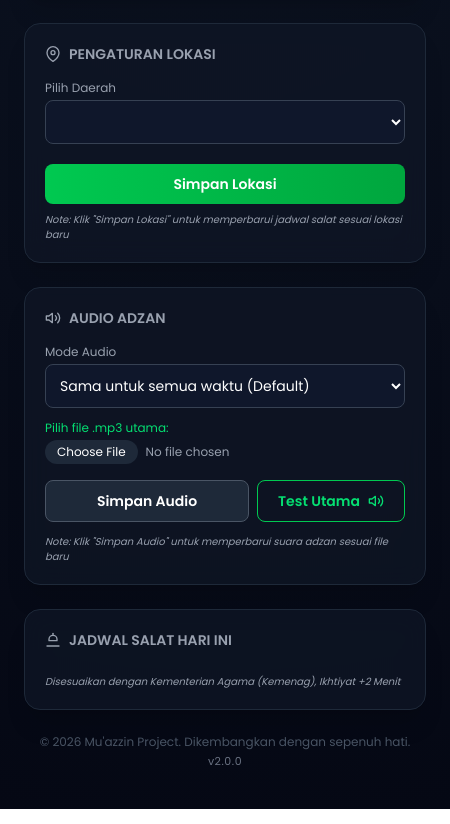
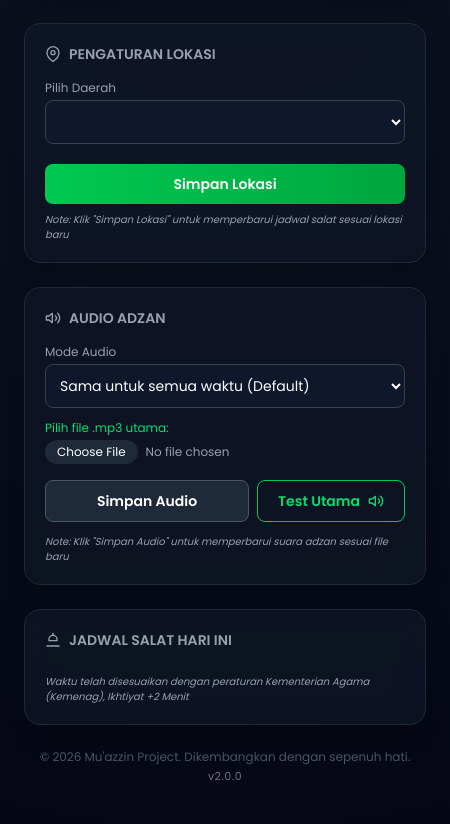
Before and after one commit to Yusrilriandi/adzan-app, an Electron app: page renderer/index.html in a window 450 px wide. Shown: the part 165-989 px from the top of the page. Drawn offline with Linux system fonts and the light colour scheme; no server answers.

Commit message:
UPDATE FIELD V4.0.5

```diff
--- a/renderer/app.js
+++ b/renderer/app.js
@@ -25,7 +25,7 @@ const translations = {
     saveAudioNote: 'Catatan: Klik "Simpan Audio" untuk memperbarui suara adzan sesuai file baru',
     saveLocNote: 'Catatan: Klik "Simpan Lokasi" untuk memperbarui jadwal salat sesuai lokasi baru',
     footerText: 'Hak Cipta & Copy; 2026 Mu\'azzin Project. Dikembangkan dengan sepenuh hati.',
-    scheduleNote: 'Waktu disesuaikan dengan peraturan Kementerian Agama (Kemenag), Ikhtiyat +2 Menit.'
+    scheduleNote: 'Waktu telah disesuaikan dengan peraturan Kementerian Agama (Kemenag), Ikhtiyat +2 Menit.'
   },
   en: {
     locSettings: 'Location Settings', chooseRegion: 'Select Region', customRegionName: 'Custom Region Name',
@@ -43,7 +43,7 @@ const translations = {
     saveAudioNote: 'Note: Click "Save Audio" to update the adzan sound according to the new file',
     saveLocNote: 'Note: Click "Save Location" to update prayer times according to the new location',
     footerText: 'Copyright & Copy; 2026 Mu\'azzin Project. Developed with heartfelt dedication.',
-    scheduleNote: 'Times adjusted to the Ministry of Religious Affairs (MRA), Ikhtiyat +2 Minutes.'
+    scheduleNote: 'Times have been adjusted to the Ministry of Religious Affairs (MRA), Ikhtiyat +2 Minutes.'
   }
 };
 
--- a/renderer/index.html
+++ b/renderer/index.html
@@ -275,7 +275,7 @@
         <span data-i18n="scheduleTitle">Jadwal Salat Hari Ini</span>
       </h2>
       <div id="schedule" class="flex flex-col gap-3"></div>
-      <p data-i18n="scheduleNote" class="text-[10px] text-gray-400 italic mt-2">Disesuaikan dengan Kementerian Agama (Kemenag), Ikhtiyat +2 Menit</p>
+      <p data-i18n="scheduleNote" class="text-[10px] text-gray-400 italic mt-2">Waktu telah disesuaikan dengan peraturan Kementerian Agama (Kemenag), Ikhtiyat +2 Menit</p>
     </div>
   </div>
 
```
